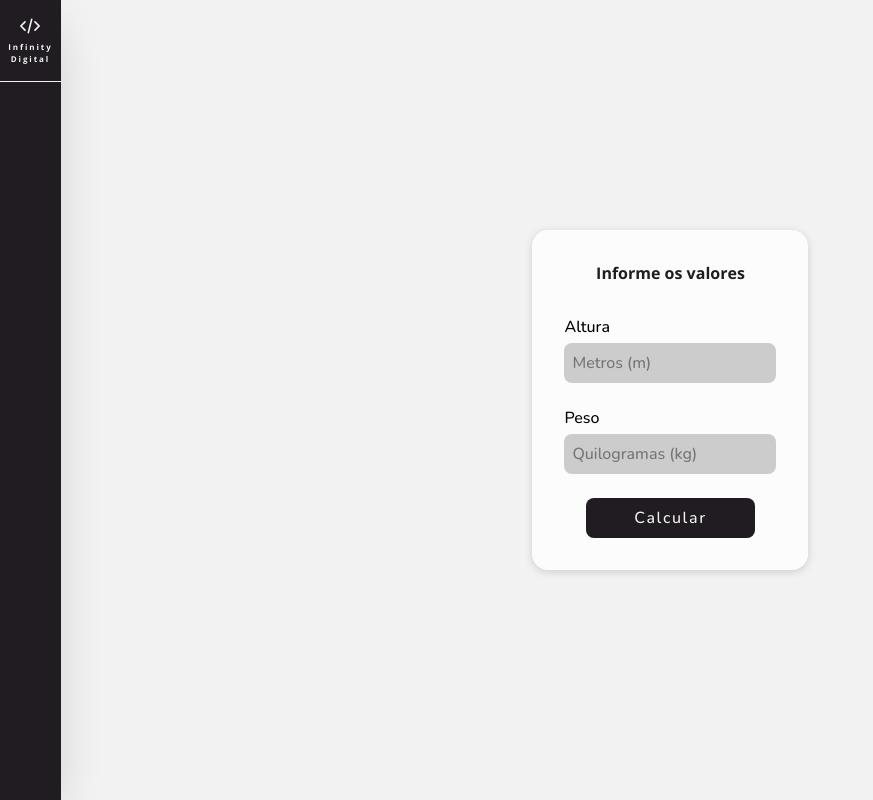
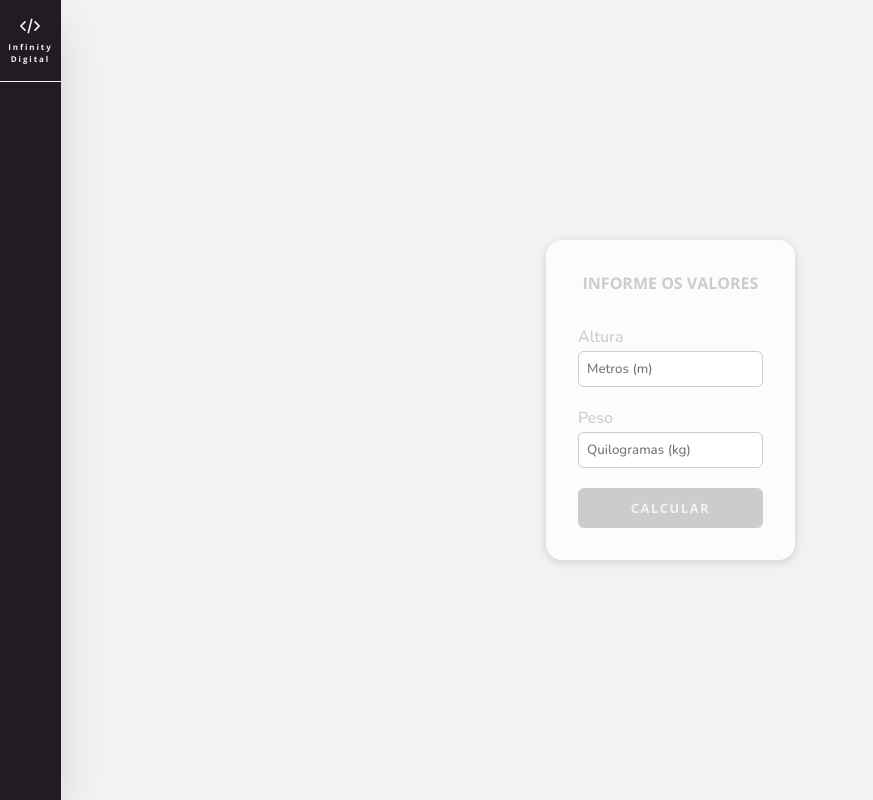
Before and after one commit to BrenoFBarbieri/infinity-digital, a React (Create React App) app: page / in a window 1280 px wide. Shown: the whole page, without its empty margins (0-873 px from the left). Built offline with nearby package versions, Linux system fonts and the light colour scheme; the HTML template or start-up script is replaced by a standard one.

Commit message:
Button and input components created + BMI calculator refactoring and styling in the card component

```diff
--- a/src/Componets/Calculator/Bmi.jsx
+++ b/src/Componets/Calculator/Bmi.jsx
@@ -2,6 +2,8 @@ import React from "react";
 
 import styles from "./Bmi.module.css";
 import Card from "../Card";
+import Input from "../Form/Input";
+import Button from "../Form/Button";
 
 const Bmi = () => {
 	const [height, setHeight] = React.useState(0);
@@ -76,17 +78,16 @@ const Bmi = () => {
 		<section className={styles.container}>
 			<Card title="Informe os valores">
 				<form className={styles.form} onSubmit={handleSubmit}>
-					<label htmlFor="height">Altura</label>
-					<input
+					<Input
+						label="Altura"
+						name="height"
 						type="text"
-						name="height"
-						id="height"
 						required
 						placeholder="Metros (m)"
 						onChange={handleInput}
 					/>
-					<label htmlFor="weight">Peso</label>
-					<input
+					<Input
+						label="Peso"
 						type="text"
 						name="weight"
 						id="weight"
@@ -94,14 +95,14 @@ const Bmi = () => {
 						placeholder="Quilogramas (kg)"
 						onChange={handleInput}
 					/>
-					<button>Calcular</button>
+					<Button>Calcular</Button>
 				</form>
 			</Card>
 			{result && (
 				<Card title="Resultado da Avaliação">
 					<div className={styles.result}>
 						<div style={{ background: colorFeedback }}>
-							<p>Valor Massa Corporal</p>
+							<p>Massa Corporal</p>
 							<span>{bmi}</span>
 						</div>
 						<div style={{ background: colorFeedback }}>
--- a/src/Componets/Calculator/Bmi.module.css
+++ b/src/Componets/Calculator/Bmi.module.css
@@ -6,35 +6,6 @@
 .form {
 	display: flex;
 	flex-direction: column;
-}
-.form input {
-	height: 2.5rem;
-	padding-left: .5rem;
-	margin-top: .3rem;
-	margin-bottom: 1.5rem;
-	border: none;
-	border-radius: 8px;
-	background: var(--variant);
-	font-size: 1rem;
-}
-.form input:focus {
-	outline: 2px solid var(--primary);
-}
-.form button {
-	width: 80%;
-	height: 2.5rem;
-	border: none;
-	border-radius: 8px;
-	color: var(--bg);
-	background-color: var(--text);
-	transition: .2s;
-	cursor: pointer;
-	font-size: 1rem;
-	letter-spacing: .1rem;
-	margin: 0 auto;
-}
-.form button:hover {
-	background-color: var(--primary);
 }
 .result {
 	display: flex;
--- a/src/Componets/Card.jsx
+++ b/src/Componets/Card.jsx
@@ -4,7 +4,7 @@ import styles from "./Card.module.css";
 
 const Card = ({ title, children }) => {
 	return (
-		<div className={styles.container}>
+		<div className={"animeLeft " + styles.container}>
 			<h1 className={styles.title}>{title}</h1>
 			{children}
 		</div>
--- a/src/Componets/Card.module.css
+++ b/src/Componets/Card.module.css
@@ -7,9 +7,14 @@
 	background: #fcfcfc;
 	box-shadow: rgba(0, 0, 0, 0.15) 0px 2px 8px;
 }
-
 .title {
+	margin-bottom: 2rem;
+	text-transform: uppercase;
 	font-size: 1rem;
 	letter-spacing: 0;
-	margin-bottom: 2rem;
+	color: var(--variant);
+	transition: .2s;
 }
+.container:hover .title {
+	color: var(--primary);
+}
--- /dev/null
+++ b/src/Componets/Form/Button.jsx
@@ -0,0 +1,12 @@
+import React from "react";
+import styles from "./Button.module.css";
+
+const Button = ({ children, ...props }) => {
+	return (
+		<button className={styles.button} {...props}>
+			{children}
+		</button>
+	);
+};
+
+export default Button;
--- /dev/null
+++ b/src/Componets/Form/Button.module.css
@@ -0,0 +1,20 @@
+.button {
+	width: 100%;
+	height: 2.5rem;
+	border: none;
+	border-radius: 6px;
+	font-size: .8rem;
+	font-weight: 900;
+	letter-spacing: .1rem;
+	text-transform: uppercase;
+	color: var(--bg);
+	background: var(--variant);
+	cursor: pointer;
+	transition: .2s;
+}
+.button:hover {
+	background: var(--primary);
+}
+.button:focus {
+	background: var(--variant);
+}
--- /dev/null
+++ b/src/Componets/Form/Input.jsx
@@ -0,0 +1,14 @@
+import React from "react";
+import styles from "./Input.module.css";
+
+const Input = ({ label, name, error, ...props }) => {
+	return (
+		<div className={styles.container}>
+			<label htmlFor={name}>{label}</label>
+			<input type="text" name={name} id={name} {...props} />
+			<span>{error}</span>
+		</div>
+	);
+};
+
+export default Input;
--- /dev/null
+++ b/src/Componets/Form/Input.module.css
@@ -0,0 +1,31 @@
+.container {
+	display: flex;
+	flex-direction: column;
+	margin-bottom: 1rem;
+}
+.container label {
+	margin-bottom: .2rem;
+	color: var(--variant);
+	transition: .2s;
+}
+.container input {
+	width: 100%;
+	height: 2.25rem;
+	padding-left: .5rem;
+	border: 1px solid var(--variant);
+	border-radius: 6px;
+	transition: .2s;
+}
+.container span {
+	margin-top: .25rem;
+	font-size: .8rem;
+	color: var(--errors);
+}
+.container:hover label,
+.container:focus label {
+	color: var(--primary);
+}
+.container input:focus {
+	border: none;
+	outline: 2px solid var(--primary);
+}
--- a/src/index.css
+++ b/src/index.css
@@ -3,30 +3,48 @@
 :root {
 	--primary: #9E0DD3;
 	--text: #201C21;
+	--variant: #CCCCCC;
 	--bg: #F2F2F2;
 	--positive: #38b000;
 	--alert: #F24C00;
 	--errors: #d90429;
-	--variant: #CCCCCC;
 }
-
 * {
 	margin: 0;
 	padding: 0;
 	box-sizing: border-box;
 	font-family: 'Nunito', sans-serif;
 }
-
 body {
   	background: var(--bg);
 }
-
-h1 {
+h1, button {
 	font-family: 'Open Sans', sans-serif;
 	font-weight: 700;
 	letter-spacing: .1rem;
 }
-
-h1, h2, h3, h4, p, span, a, input, button {
+h1, h2, h3, h4, p, span, a, input {
 	color: var(--text);
 }
+.animeTop {
+	opacity: 0;
+	transform: translateY(-20px);
+	animation: animeTop .3s forwards;
+}
+@keyframes animeTop {
+	to {
+		opacity: 1;
+		transform: initial;
+	}
+}
+.animeLeft {
+	opacity: 0;
+	transform: translateX(-20px);
+	animation: animeLeft .3s forwards;
+}
+@keyframes animeLeft {
+	to {
+		opacity: 1;
+		transform: initial;
+	}
+}
```
